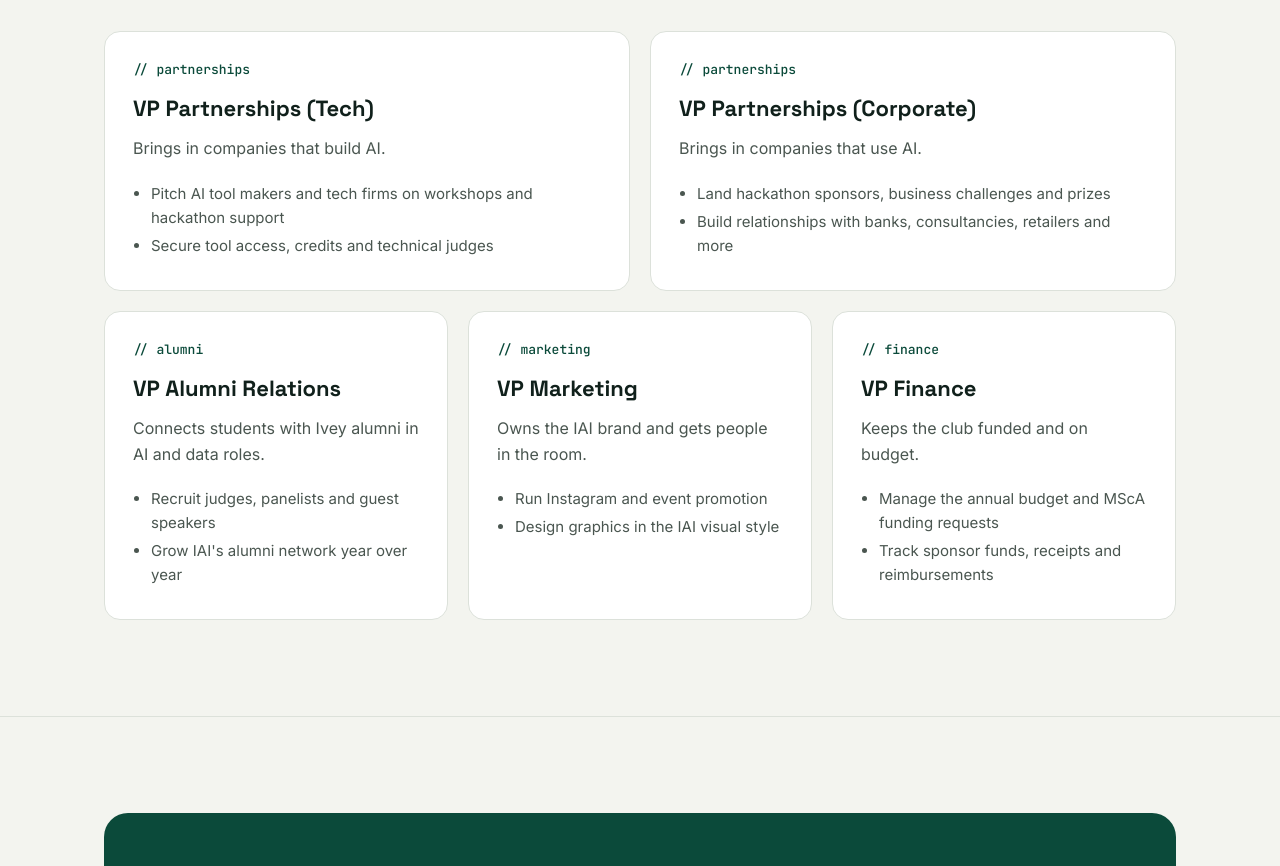
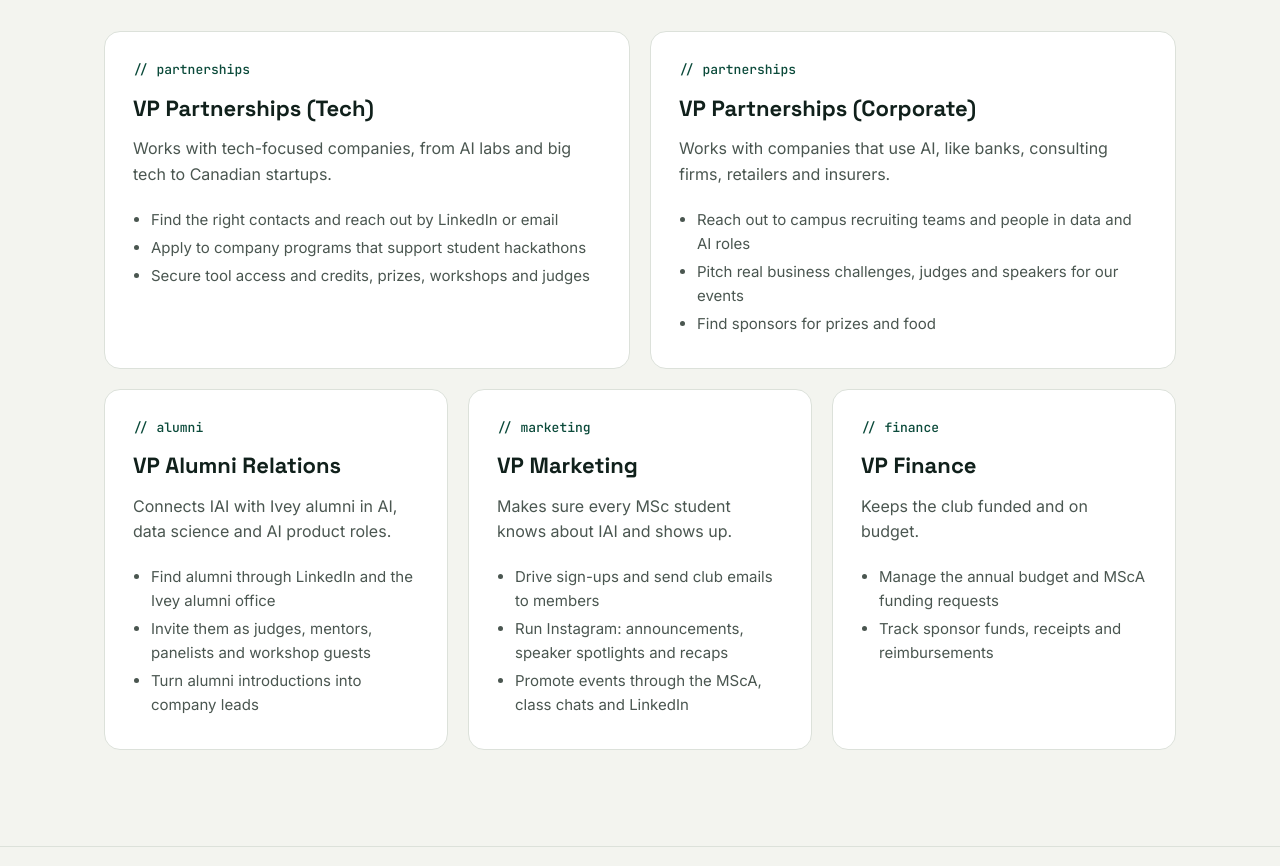
Before and after one commit to iveyai-msc/iveyai-msc.github.io, a plain HTML site: page index.html in a window 1280 px wide. Shown: the part 2840-3706 px from the top of the page. Drawn offline with Linux system fonts and the light colour scheme; a script that the page names is missing.

Commit message:
Update exec role descriptions to match Notion drafts
Co-Authored-By: Claude Opus 5.5 <noreply@anthropic.com>

```diff
--- a/index.html
+++ b/index.html
@@ -231,28 +231,28 @@ footer .brand{font-size:16px}
       <article class="card role">
         <span class="tag">// partnerships</span>
         <h3>VP Partnerships (Tech)</h3>
-        <p>Brings in companies that build AI.</p>
-        <ul><li>Pitch AI tool makers and tech firms on workshops and hackathon support</li><li>Secure tool access, credits and technical judges</li></ul>
+        <p>Works with tech-focused companies, from AI labs and big tech to Canadian startups.</p>
+        <ul><li>Find the right contacts and reach out by LinkedIn or email</li><li>Apply to company programs that support student hackathons</li><li>Secure tool access and credits, prizes, workshops and judges</li></ul>
       </article>
       <article class="card role">
         <span class="tag">// partnerships</span>
         <h3>VP Partnerships (Corporate)</h3>
-        <p>Brings in companies that use AI.</p>
-        <ul><li>Land hackathon sponsors, business challenges and prizes</li><li>Build relationships with banks, consultancies, retailers and more</li></ul>
+        <p>Works with companies that use AI, like banks, consulting firms, retailers and insurers.</p>
+        <ul><li>Reach out to campus recruiting teams and people in data and AI roles</li><li>Pitch real business challenges, judges and speakers for our events</li><li>Find sponsors for prizes and food</li></ul>
       </article>
     </div>
     <div class="grid">
       <article class="card role">
         <span class="tag">// alumni</span>
         <h3>VP Alumni Relations</h3>
-        <p>Connects students with Ivey alumni in AI and data roles.</p>
-        <ul><li>Recruit judges, panelists and guest speakers</li><li>Grow IAI's alumni network year over year</li></ul>
+        <p>Connects IAI with Ivey alumni in AI, data science and AI product roles.</p>
+        <ul><li>Find alumni through LinkedIn and the Ivey alumni office</li><li>Invite them as judges, mentors, panelists and workshop guests</li><li>Turn alumni introductions into company leads</li></ul>
       </article>
       <article class="card role">
         <span class="tag">// marketing</span>
         <h3>VP Marketing</h3>
-        <p>Owns the IAI brand and gets people in the room.</p>
-        <ul><li>Run Instagram and event promotion</li><li>Design graphics in the IAI visual style</li></ul>
+        <p>Makes sure every MSc student knows about IAI and shows up.</p>
+        <ul><li>Drive sign-ups and send club emails to members</li><li>Run Instagram: announcements, speaker spotlights and recaps</li><li>Promote events through the MScA, class chats and LinkedIn</li></ul>
       </article>
       <article class="card role">
         <span class="tag">// finance</span>
```
